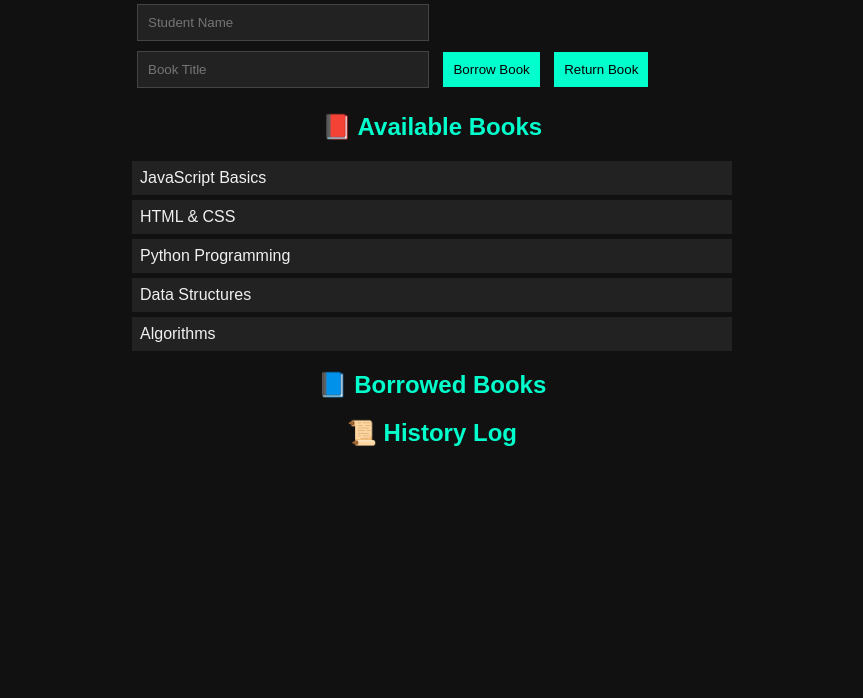
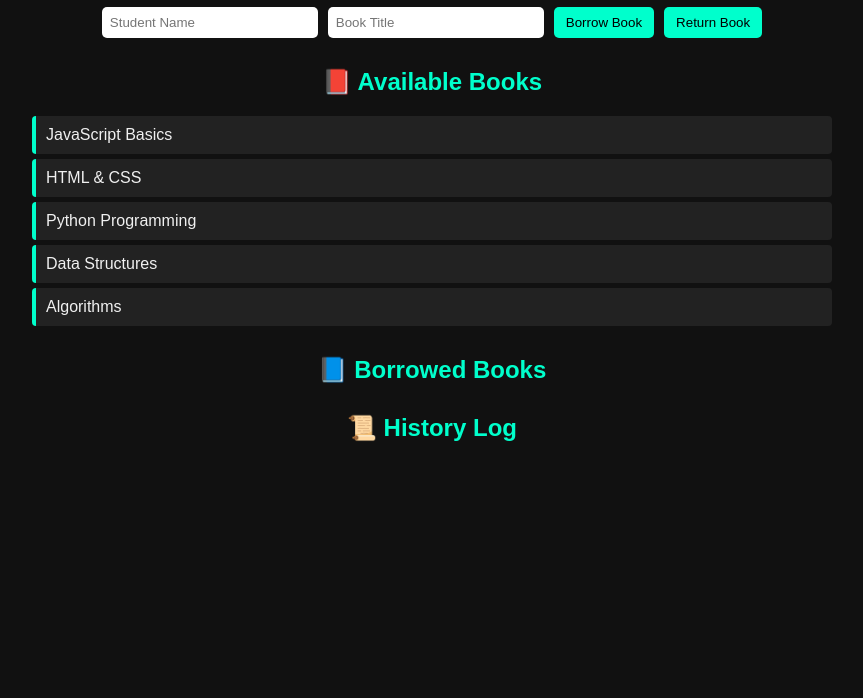
Before and after one commit to RUTUJACHOUDHAR21/LIBRARYMANAGEMENT, a plain HTML site: page index.html in a window 1280 px wide. Shown: the part 102-800 px from the top of the page, without its empty margins (208-1071 px from the left). Drawn offline with Linux system fonts and the light colour scheme.

Commit message:
Update style.css

```diff
--- a/style.css
+++ b/style.css
@@ -2,54 +2,60 @@ body {
   background-color: #111;
   color: #f0f0f0;
   font-family: Arial, sans-serif;
-  margin: 0;
   padding: 20px;
 }
 
 .container {
-  max-width: 600px;
+  max-width: 800px;
   margin: auto;
 }
 
 h1, h2 {
+  color: #00ffcc;
   text-align: center;
-  color: #00ffcc;
+}
+
+.input-section {
+  display: flex;
+  justify-content: center;
+  gap: 10px;
+  margin-bottom: 20px;
+  flex-wrap: wrap;
 }
 
 input {
-  padding: 10px;
-  margin: 5px;
-  width: 45%;
-  background-color: #222;
-  border: 1px solid #444;
-  color: white;
+  padding: 8px;
+  border-radius: 5px;
+  border: none;
+  width: 200px;
 }
 
 button {
-  padding: 10px;
-  margin: 5px;
   background-color: #00ffcc;
+  color: #000;
   border: none;
+  padding: 8px 12px;
+  border-radius: 5px;
   cursor: pointer;
+}
+
+button:hover {
+  background-color: #00ccaa;
+}
+
+.section {
+  margin-top: 30px;
 }
 
 ul {
   list-style: none;
-  padding: 0;
+  padding-left: 0;
 }
 
 li {
+  background-color: #222;
+  padding: 10px;
   margin: 5px 0;
-  padding: 8px;
-  background-color: #222;
+  border-left: 4px solid #00ffcc;
+  border-radius: 4px;
 }
-.history-section {
-  margin-top: 20px;
-}
-
-.history-section ul li {
-  background-color: #1a1a1a;
-  border-left: 4px solid #00ffcc;
-  padding: 8px;
-  margin: 4px 0;
-}
```
